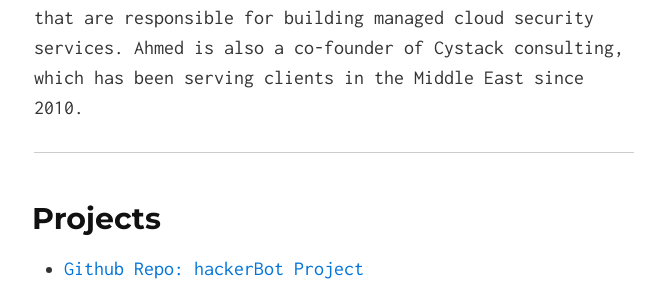
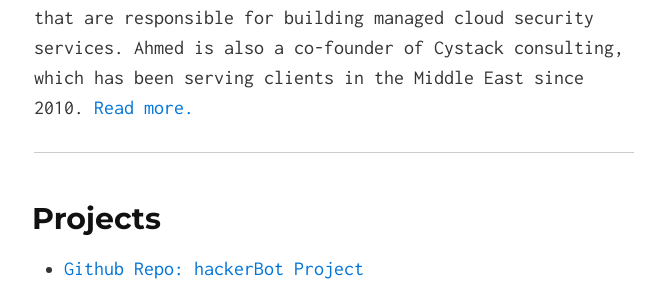
Before and after one commit to Ahmed-AG/cyberdojo-page, a Jekyll site: the page built from index.md, in a window 1280 px wide. Shown: the part 468-757 px from the top of the page, without its empty margins (306-971 px from the left). Built offline with Jekyll 4.4.1, drawn with Linux system fonts in a browser that asks for light colours.

Commit message:
Update page

```diff
--- a/index.md
+++ b/index.md
@@ -9,6 +9,7 @@
 ## About
 
 Ahmed Abugharbia is a SANS instructor for SEC540: Cloud Security and DevSecOps Automation, he also works for CDW’s Managed Security Services. He manages a team of engineers that are responsible for building managed cloud security services. Ahmed is also a co-founder of Cystack consulting, which has been serving clients in the Middle East since 2010.
+[Read more.](https://www.google.com/url?sa=t&rct=j&q=&esrc=s&source=web&cd=&cad=rja&uact=8&ved=2ahUKEwjLqMHrzLn-AhXtkokEHSeVBawQFnoECBkQAQ&url=https%3A%2F%2Fwww.sans.org%2Fprofiles%2Fahmed-abugharbia%2F&usg=AOvVaw06WTlmpgjJVrCMV4FwK9QA){:target="_blank"}
 
 ---
 
```
